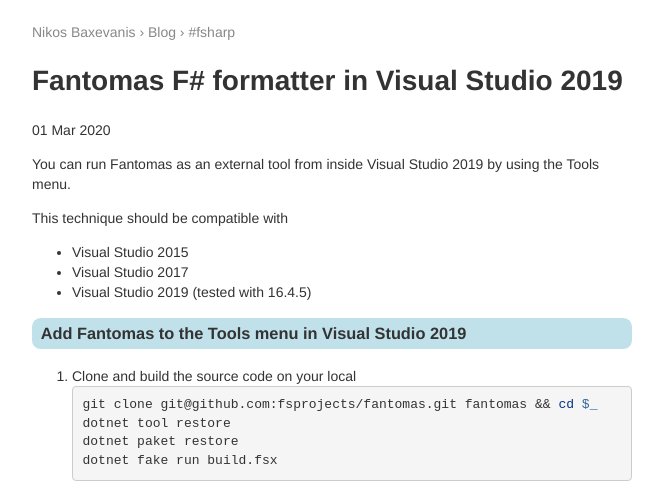
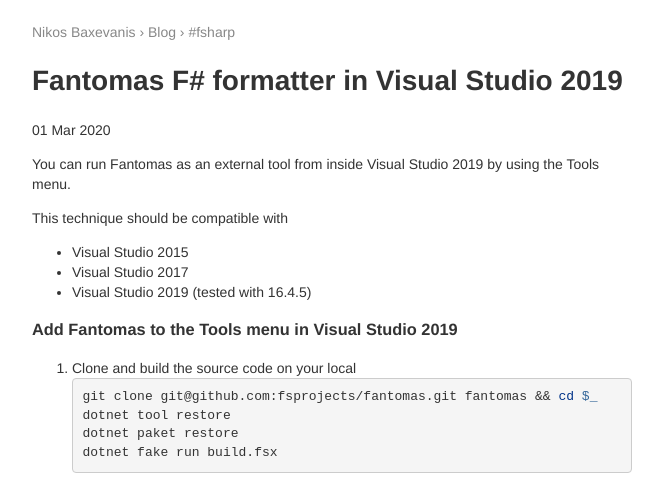
Before and after one commit to moodmosaic/blog, a Jekyll site: the page built from _posts/2020-03-01-fantomas-fsharp-formatter-in-visual-studio-2019.md, in a window 1280 px wide. Shown: the top 483 px of the page, without its empty margins (308-971 px from the left). Built offline with Jekyll 4.4.1, drawn with Linux system fonts in a browser that asks for light colours; grey boxes are pictures that could not be loaded.

Commit message:
2975 Vineyard Drive Templeton, CA 93465

```diff
--- a/_layouts/post.html
+++ b/_layouts/post.html
@@ -30,4 +30,6 @@
   </p>
 </div>
 
-<br>
+<div>
+  <img src="/deer.png" alt="&nbsp;&larr;&nbsp;There ought to be a deer here.">
+</div>
--- a/blog.css
+++ b/blog.css
@@ -8,6 +8,9 @@
 
 img {
   max-width: 100%;
+  display: block;
+  margin-left: auto;
+  margin-right: auto;
 }
 
 @media (min-width: 640px) {
@@ -17,14 +20,8 @@
   }
 }
 
-h2, h3 {
-  background-color: #c0e1ea;
-  border-radius: 1ex;
-  padding: .25em 1ex .25em;
-}
-
 a {
-  color: #00d;
+  color: #1a6e8e;
   text-decoration: none;
 }
 
@@ -61,6 +58,3 @@
 .meta a {
   color: #888;
 }
-.meta a:hover {
-  text-decoration: none;
-}
```
Also changed, not shown: deer.png (added).
